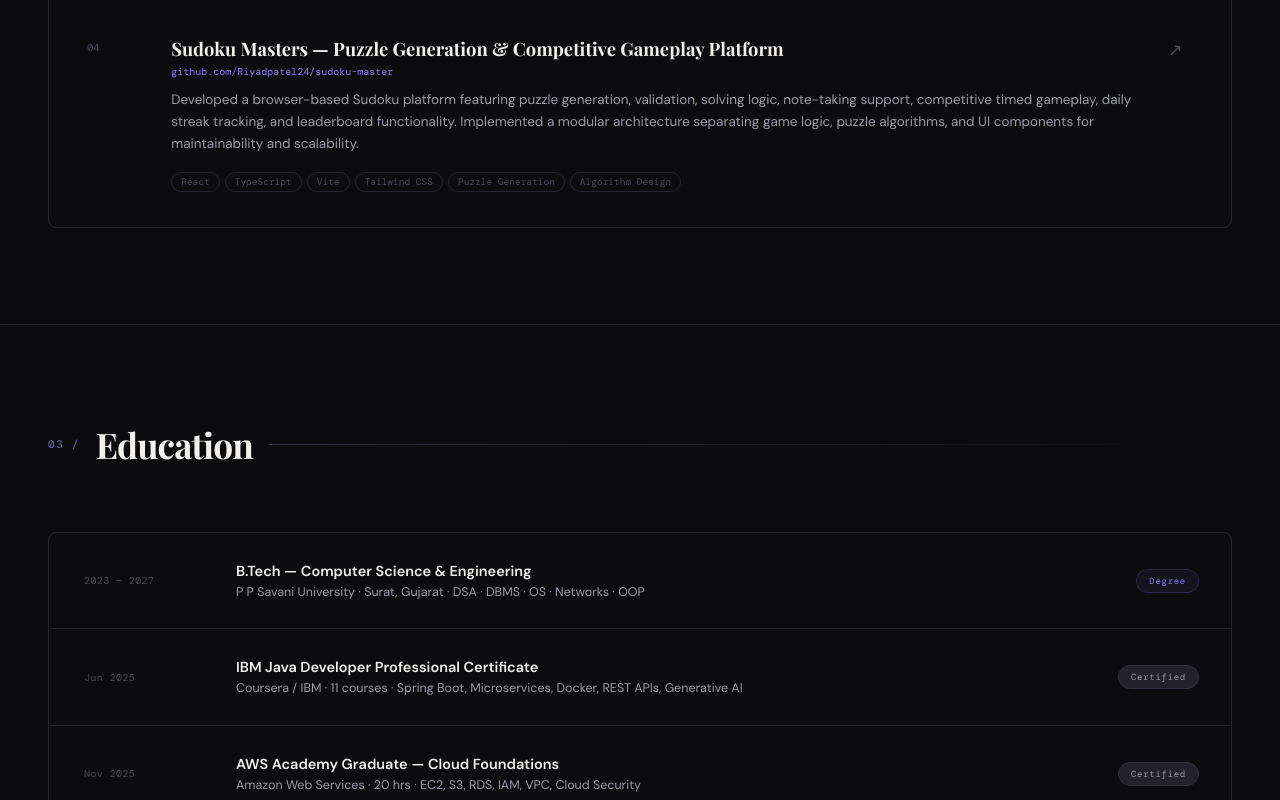
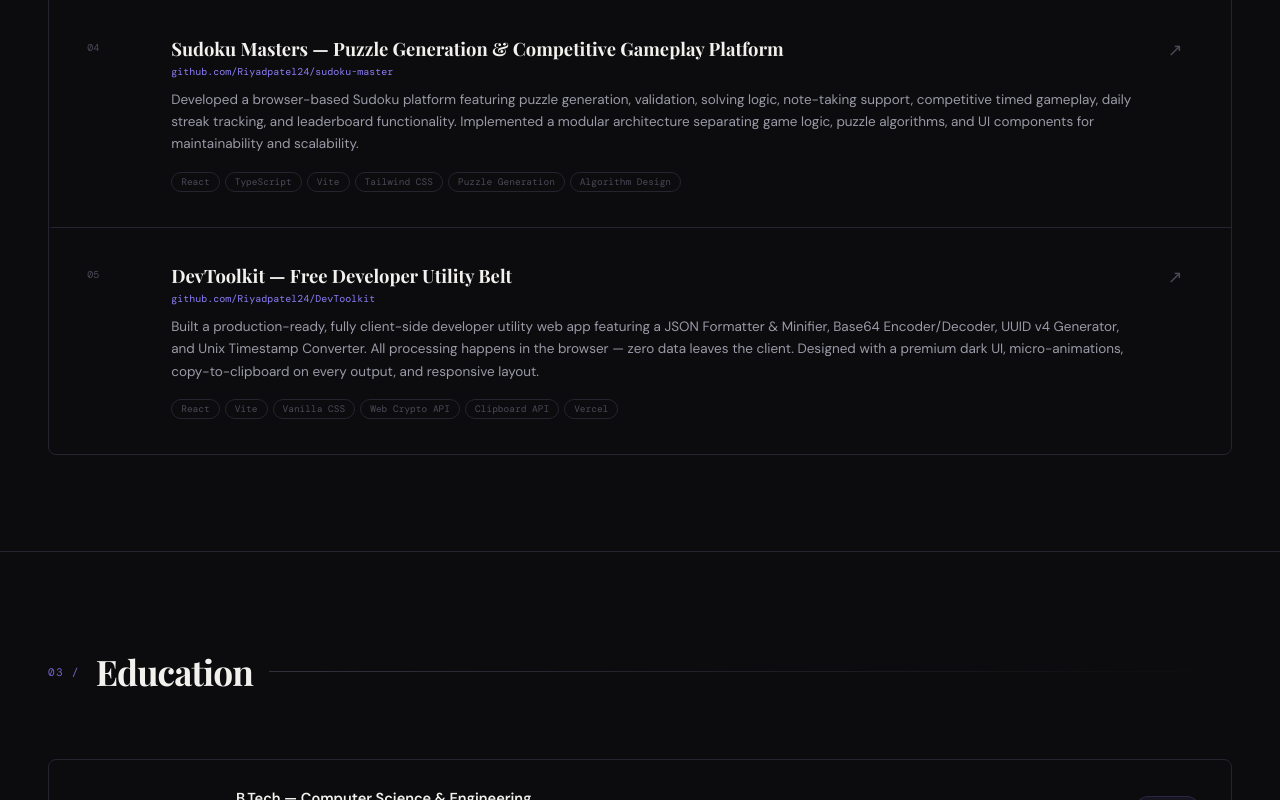
Before and after one commit to Riyadpatel24/Portfolio, a React (Vite) app: page / in a window 1280 px wide. Shown: the part 2839-3639 px from the top of the page. Built offline with nearby package versions, Linux system fonts and the light colour scheme; a web font is replaced by a local one.

Commit message:
✨ Add DevToolkit as project 05 in projects section

```diff
--- a/src/App.jsx
+++ b/src/App.jsx
@@ -71,6 +71,22 @@ const PROJECTS = [
       'Tailwind CSS',
       'Puzzle Generation',
       'Algorithm Design'
+    ],
+  },
+
+  {
+    index: '05',
+    name: 'DevToolkit — Free Developer Utility Belt',
+    sub: 'github.com/Riyadpatel24/DevToolkit',
+    href: 'https://github.com/Riyadpatel24/DevToolkit',
+    desc: 'Built a production-ready, fully client-side developer utility web app featuring a JSON Formatter & Minifier, Base64 Encoder/Decoder, UUID v4 Generator, and Unix Timestamp Converter. All processing happens in the browser — zero data leaves the client. Designed with a premium dark UI, micro-animations, copy-to-clipboard on every output, and responsive layout.',
+    stack: [
+      'React',
+      'Vite',
+      'Vanilla CSS',
+      'Web Crypto API',
+      'Clipboard API',
+      'Vercel'
     ],
   },
 ]
```
